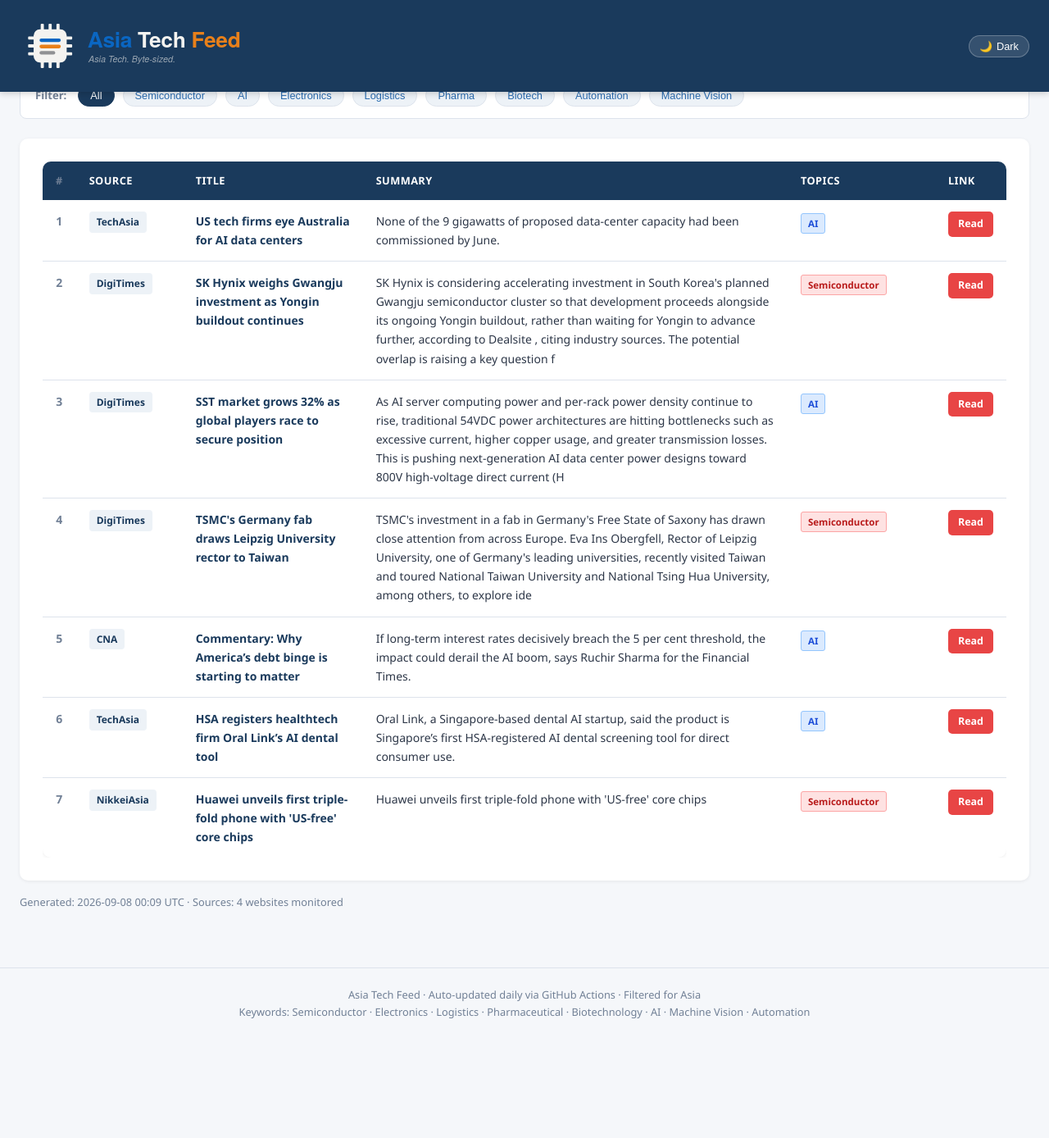
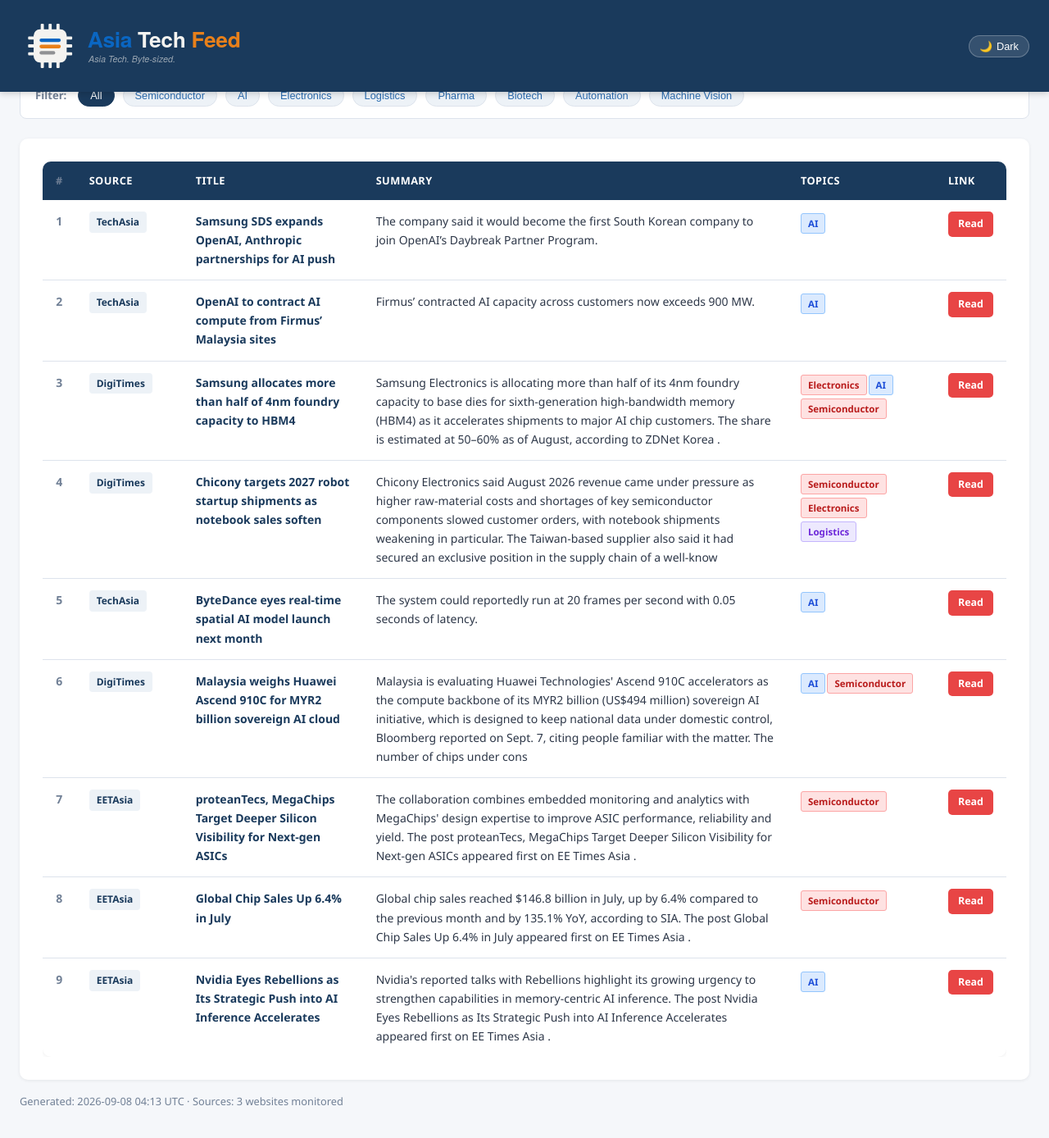
Before and after one commit to asiatechfeed/Asia-Tech-Feed, a Jekyll site: the page built from _posts/2026-09-08-asia-tech-news-digest.md, in a window 1280 px wide and 1400 px high, scrolled down 633 px. Shown: the top 1388 px of the window at 82% size. Built offline with Jekyll 4.4.1, drawn with Linux system fonts in a browser that asks for light colours; a script that is not in the unit is left out; before the commit the page ends 1900 px from its top, so only the background shows below that; some of the changed text lies outside the part shown.

Commit message:
📰 News digest 2026-09-08 (9 articles)

```diff
--- a/_posts/2026-09-08-asia-tech-news-digest.md
+++ b/_posts/2026-09-08-asia-tech-news-digest.md
@@ -1,15 +1,15 @@
 ---
 layout: post
 title: "Asia Tech News Digest - September 08, 2026"
-date: 2026-09-08 08:09:24 +0800
-articles_count: 7
-sources_count: 4
-sources: ["CNA", "DigiTimes", "NikkeiAsia", "TechAsia"]
+date: 2026-09-08 12:13:50 +0800
+articles_count: 9
+sources_count: 3
+sources: ["DigiTimes", "EETAsia", "TechAsia"]
 csv_file: /assets/data/news-2026-09-08.tsv
-featured_title: "US tech firms eye Australia for AI data centers"
-featured_url: "https://www.techinasia.com/google-airtrunk-add-solar-power-ai-demand"
+featured_title: "Samsung SDS expands OpenAI, Anthropic partnerships for AI push"
+featured_url: "https://www.techinasia.com/samsung-sds-expands-chatgpt-enterprise-client-base-in-korea"
 featured_source: "TechAsia"
-featured_summary: "None of the 9 gigawatts of proposed data-center capacity had been commissioned by June."
+featured_summary: "The company said it would become the first South Korean company to join OpenAI\u2019s Daybreak Partner Program."
 featured_image: ""
 ---
 
@@ -28,58 +28,74 @@ featured_image: ""
 <tr>
   <td class="col-num">1</td>
   <td class="col-source"><span class="source-badge">TechAsia</span></td>
-  <td class="col-title"><span class="article-title">US tech firms eye Australia for AI data centers</span></td>
-  <td class="col-summary">None of the 9 gigawatts of proposed data-center capacity had been commissioned by June.</td>
+  <td class="col-title"><span class="article-title">Samsung SDS expands OpenAI, Anthropic partnerships for AI push</span></td>
+  <td class="col-summary">The company said it would become the first South Korean company to join OpenAI’s Daybreak Partner Program.</td>
   <td class="col-tags"><span class="tag ai">AI</span></td>
-  <td class="col-link"><a class="btn-link" href="https://www.techinasia.com/google-airtrunk-add-solar-power-ai-demand" target="_blank" rel="noopener">Read</a></td>
+  <td class="col-link"><a class="btn-link" href="https://www.techinasia.com/samsung-sds-expands-chatgpt-enterprise-client-base-in-korea" target="_blank" rel="noopener">Read</a></td>
 </tr>
 <tr>
   <td class="col-num">2</td>
-  <td class="col-source"><span class="source-badge">DigiTimes</span></td>
-  <td class="col-title"><span class="article-title">SK Hynix weighs Gwangju investment as Yongin buildout continues</span></td>
-  <td class="col-summary">SK Hynix is considering accelerating investment in South Korea's planned Gwangju semiconductor cluster so that development proceeds alongside its ongoing Yongin buildout, rather than waiting for Yongin to advance further, according to Dealsite , citing industry sources. The potential overlap is raising a key question f</td>
-  <td class="col-tags"><span class="tag semi">Semiconductor</span></td>
-  <td class="col-link"><a class="btn-link" href="https://www.digitimes.com/news/a20260907VL209/sk-hynix-investment-equipment-infrastructure-development.html" target="_blank" rel="noopener">Read</a></td>
+  <td class="col-source"><span class="source-badge">TechAsia</span></td>
+  <td class="col-title"><span class="article-title">OpenAI to contract AI compute from Firmus’ Malaysia sites</span></td>
+  <td class="col-summary">Firmus’ contracted AI capacity across customers now exceeds 900 MW.</td>
+  <td class="col-tags"><span class="tag ai">AI</span></td>
+  <td class="col-link"><a class="btn-link" href="https://www.techinasia.com/nvidia-backed-australian-ai-firm-firmus-eyes-ipo-after-gpu-deal" target="_blank" rel="noopener">Read</a></td>
 </tr>
 <tr>
   <td class="col-num">3</td>
   <td class="col-source"><span class="source-badge">DigiTimes</span></td>
-  <td class="col-title"><span class="article-title">SST market grows 32% as global players race to secure position</span></td>
-  <td class="col-summary">As AI server computing power and per-rack power density continue to rise, traditional 54VDC power architectures are hitting bottlenecks such as excessive current, higher copper usage, and greater transmission losses. This is pushing next-generation AI data center power designs toward 800V high-voltage direct current (H</td>
-  <td class="col-tags"><span class="tag ai">AI</span></td>
-  <td class="col-link"><a class="btn-link" href="https://www.digitimes.com/news/a20260907PD229/ai-server-market-data-center-infrastructure-data.html" target="_blank" rel="noopener">Read</a></td>
+  <td class="col-title"><span class="article-title">Samsung allocates more than half of 4nm foundry capacity to HBM4</span></td>
+  <td class="col-summary">Samsung Electronics is allocating more than half of its 4nm foundry capacity to base dies for sixth-generation high-bandwidth memory (HBM4) as it accelerates shipments to major AI chip customers. The share is estimated at 50–60% as of August, according to ZDNet Korea .</td>
+  <td class="col-tags"><span class="tag semi">Electronics</span><span class="tag ai">AI</span><span class="tag semi">Semiconductor</span></td>
+  <td class="col-link"><a class="btn-link" href="https://www.digitimes.com/news/a20260908VL205/samsung-hbm4-capacity-4nm-hbm.html" target="_blank" rel="noopener">Read</a></td>
 </tr>
 <tr>
   <td class="col-num">4</td>
   <td class="col-source"><span class="source-badge">DigiTimes</span></td>
-  <td class="col-title"><span class="article-title">TSMC's Germany fab draws Leipzig University rector to Taiwan</span></td>
-  <td class="col-summary">TSMC's investment in a fab in Germany's Free State of Saxony has drawn close attention from across Europe. Eva Ins Obergfell, Rector of Leipzig University, one of Germany's leading universities, recently visited Taiwan and toured National Taiwan University and National Tsing Hua University, among others, to explore ide</td>
-  <td class="col-tags"><span class="tag semi">Semiconductor</span></td>
-  <td class="col-link"><a class="btn-link" href="https://www.digitimes.com/news/a20260907PD238/tsmc-germany-taiwan-fab-investment.html" target="_blank" rel="noopener">Read</a></td>
+  <td class="col-title"><span class="article-title">Chicony targets 2027 robot startup shipments as notebook sales soften</span></td>
+  <td class="col-summary">Chicony Electronics said August 2026 revenue came under pressure as higher raw-material costs and shortages of key semiconductor components slowed customer orders, with notebook shipments weakening in particular. The Taiwan-based supplier also said it had secured an exclusive position in the supply chain of a well-know</td>
+  <td class="col-tags"><span class="tag semi">Semiconductor</span><span class="tag semi">Electronics</span><span class="tag logis">Logistics</span></td>
+  <td class="col-link"><a class="btn-link" href="https://www.digitimes.com/news/a20260908PD208/chicony-2026-startup-robot-revenue.html" target="_blank" rel="noopener">Read</a></td>
 </tr>
 <tr>
   <td class="col-num">5</td>
-  <td class="col-source"><span class="source-badge">CNA</span></td>
-  <td class="col-title"><span class="article-title">Commentary: Why America’s debt binge is starting to matter</span></td>
-  <td class="col-summary">If long-term interest rates decisively breach the 5 per cent threshold, the impact could derail the AI boom, says Ruchir Sharma for the Financial Times.</td>
+  <td class="col-source"><span class="source-badge">TechAsia</span></td>
+  <td class="col-title"><span class="article-title">ByteDance eyes real-time spatial AI model launch next month</span></td>
+  <td class="col-summary">The system could reportedly run at 20 frames per second with 0.05 seconds of latency.</td>
   <td class="col-tags"><span class="tag ai">AI</span></td>
-  <td class="col-link"><a class="btn-link" href="https://www.channelnewsasia.com/commentary/us-national-debt-threatens-ai-market-boom-6367086" target="_blank" rel="noopener">Read</a></td>
+  <td class="col-link"><a class="btn-link" href="https://www.techinasia.com/bytedance-releases-seedance-25-multiinput-ai-video" target="_blank" rel="noopener">Read</a></td>
 </tr>
 <tr>
   <td class="col-num">6</td>
-  <td class="col-source"><span class="source-badge">TechAsia</span></td>
-  <td class="col-title"><span class="article-title">HSA registers healthtech firm Oral Link’s AI dental tool</span></td>
-  <td class="col-summary">Oral Link, a Singapore-based dental AI startup, said the product is Singapore’s first HSA-registered AI dental screening tool for direct consumer use.</td>
-  <td class="col-tags"><span class="tag ai">AI</span></td>
-  <td class="col-link"><a class="btn-link" href="https://www.techinasia.com/openai-microsoft-sued-by-estate-in-connecticut-case" target="_blank" rel="noopener">Read</a></td>
+  <td class="col-source"><span class="source-badge">DigiTimes</span></td>
+  <td class="col-title"><span class="article-title">Malaysia weighs Huawei Ascend 910C for MYR2 billion sovereign AI cloud</span></td>
+  <td class="col-summary">Malaysia is evaluating Huawei Technologies' Ascend 910C accelerators as the compute backbone of its MYR2 billion (US$494 million) sovereign AI initiative, which is designed to keep national data under domestic control, Bloomberg reported on Sept. 7, citing people familiar with the matter. The number of chips under cons</td>
+  <td class="col-tags"><span class="tag ai">AI</span><span class="tag semi">Semiconductor</span></td>
+  <td class="col-link"><a class="btn-link" href="https://www.digitimes.com/news/a20260908VL202/huawei-ascend-nvidia-technology-chips.html" target="_blank" rel="noopener">Read</a></td>
 </tr>
 <tr>
   <td class="col-num">7</td>
-  <td class="col-source"><span class="source-badge">NikkeiAsia</span></td>
-  <td class="col-title"><span class="article-title">Huawei unveils first triple-fold phone with 'US-free' core chips</span></td>
-  <td class="col-summary">Huawei unveils first triple-fold phone with 'US-free' core chips</td>
+  <td class="col-source"><span class="source-badge">EETAsia</span></td>
+  <td class="col-title"><span class="article-title">proteanTecs, MegaChips Target Deeper Silicon Visibility for Next-gen ASICs</span></td>
+  <td class="col-summary">The collaboration combines embedded monitoring and analytics with MegaChips' design expertise to improve ASIC performance, reliability and yield. The post proteanTecs, MegaChips Target Deeper Silicon Visibility for Next-gen ASICs appeared first on EE Times Asia .</td>
   <td class="col-tags"><span class="tag semi">Semiconductor</span></td>
-  <td class="col-link"><a class="btn-link" href="https://asia.nikkei.com/business/electronics/huawei-unveils-first-triple-fold-phone-with-us-free-core-chips" target="_blank" rel="noopener">Read</a></td>
+  <td class="col-link"><a class="btn-link" href="https://www.eetasia.com/proteantecs-megachips-target-deeper-silicon-visibility-for-next-gen-asics/" target="_blank" rel="noopener">Read</a></td>
+</tr>
+<tr>
+  <td class="col-num">8</td>
+  <td class="col-source"><span class="source-badge">EETAsia</span></td>
+  <td class="col-title"><span class="article-title">Global Chip Sales Up 6.4% in July</span></td>
+  <td class="col-summary">Global chip sales reached $146.8 billion in July, up by 6.4% compared to the previous month and by 135.1% YoY, according to SIA. The post Global Chip Sales Up 6.4% in July appeared first on EE Times Asia .</td>
+  <td class="col-tags"><span class="tag semi">Semiconductor</span></td>
+  <td class="col-link"><a class="btn-link" href="https://www.eetasia.com/global-chip-sales-up-6-4-in-july/" target="_blank" rel="noopener">Read</a></td>
+</tr>
+<tr>
+  <td class="col-num">9</td>
+  <td class="col-source"><span class="source-badge">EETAsia</span></td>
+  <td class="col-title"><span class="article-title">Nvidia Eyes Rebellions as Its Strategic Push into AI Inference Accelerates</span></td>
+  <td class="col-summary">Nvidia's reported talks with Rebellions highlight its growing urgency to strengthen capabilities in memory-centric AI inference. The post Nvidia Eyes Rebellions as Its Strategic Push into AI Inference Accelerates appeared first on EE Times Asia .</td>
+  <td class="col-tags"><span class="tag ai">AI</span></td>
+  <td class="col-link"><a class="btn-link" href="https://www.eetasia.com/nvidia-eyes-rebellions-as-its-strategic-push-into-ai-inference-accelerates/" target="_blank" rel="noopener">Read</a></td>
 </tr>
 </tbody>
 </table>
```
Also changed, not shown: _data/seen_urls.json (+10 -1 lines), _digest_meta.json (+23 -24 lines), assets/data/news-2026-09-08.tsv (+9 -7 lines), assets/data/search-index.json.
